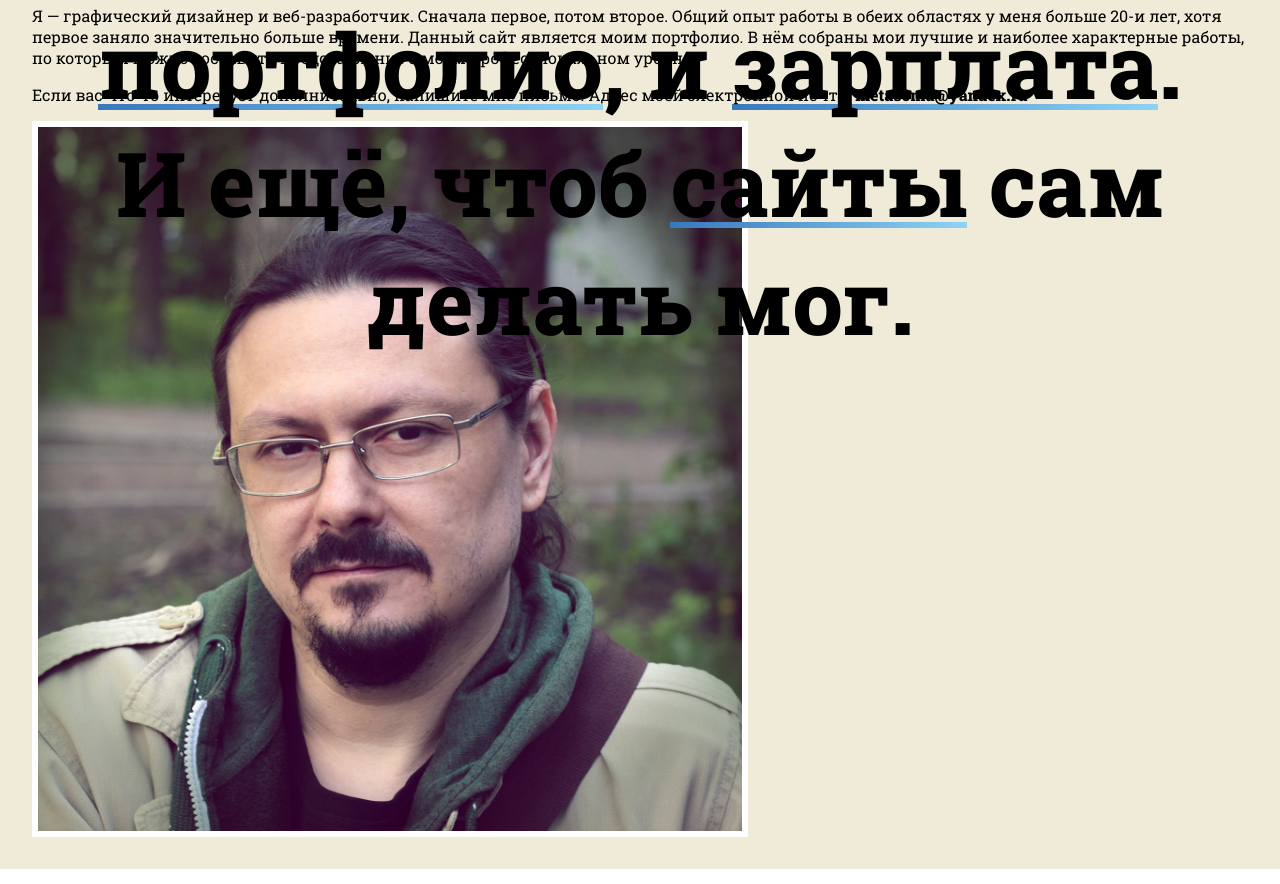
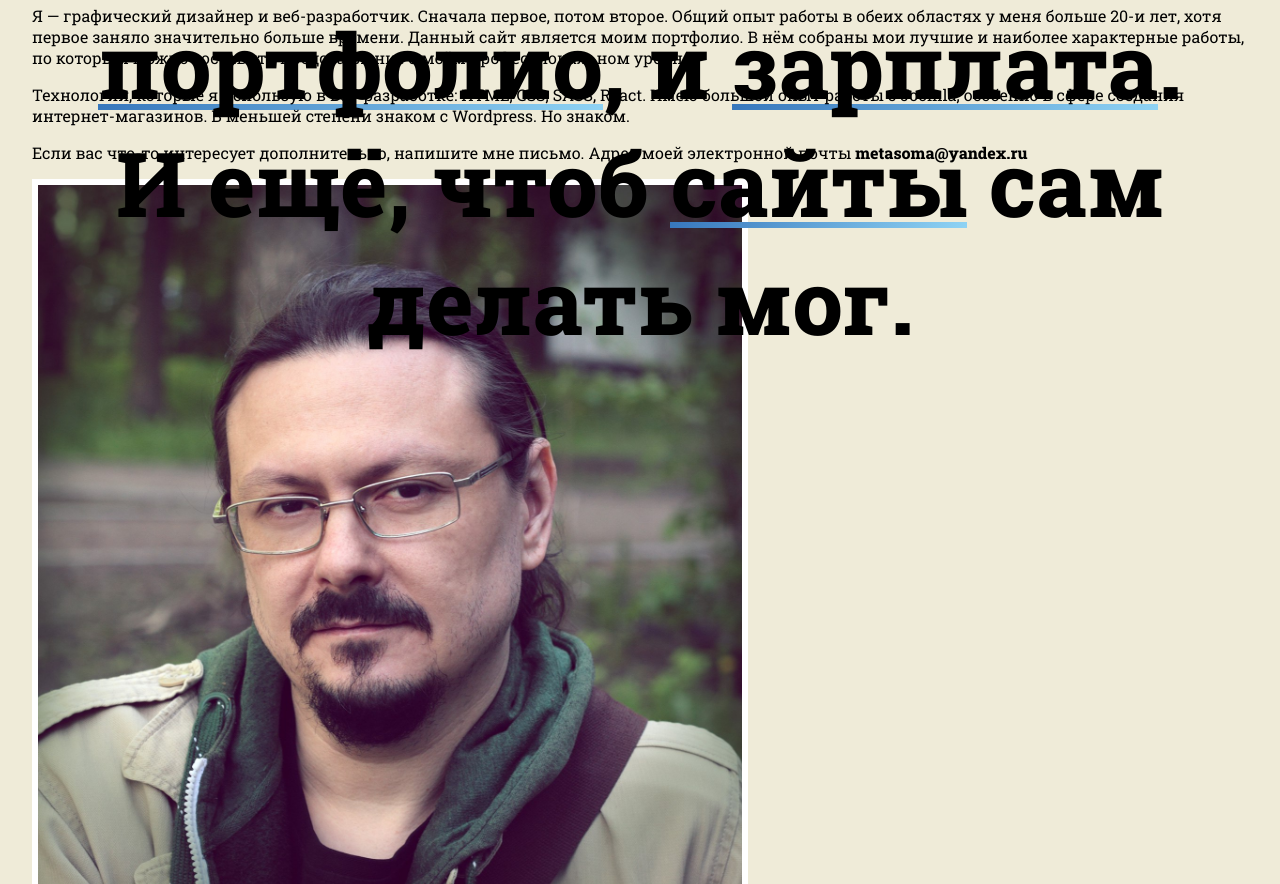
Before and after one commit to Vozika/home-page, a React (Create React App) app: page / in a window 1280 px wide. Shown: the part 958-1842 px from the top of the page. Built offline with nearby package versions, Linux system fonts and the light colour scheme.

Commit message:
More Info About Me.

```diff
--- a/src/containers/about/About.jsx
+++ b/src/containers/about/About.jsx
@@ -29,6 +29,7 @@ const About = () => {
             работы, по которым можно составить представление о моём
             профессиональном уровне.
           </p>
+          <p>Технологии, которые я использую в веб-разработке: HTML, CSS, SASS, React. Имею большой опыт работы с Joomla, особенно в сфере создания интернет-магазинов. В меньшей степени знаком с Wordpress. Но знаком.</p>
           <p>
             Если вас что-то интересует дополнительно, напишите мне письмо. Адрес
             моей электронной почты <strong>metasoma@yandex.ru</strong>
```
